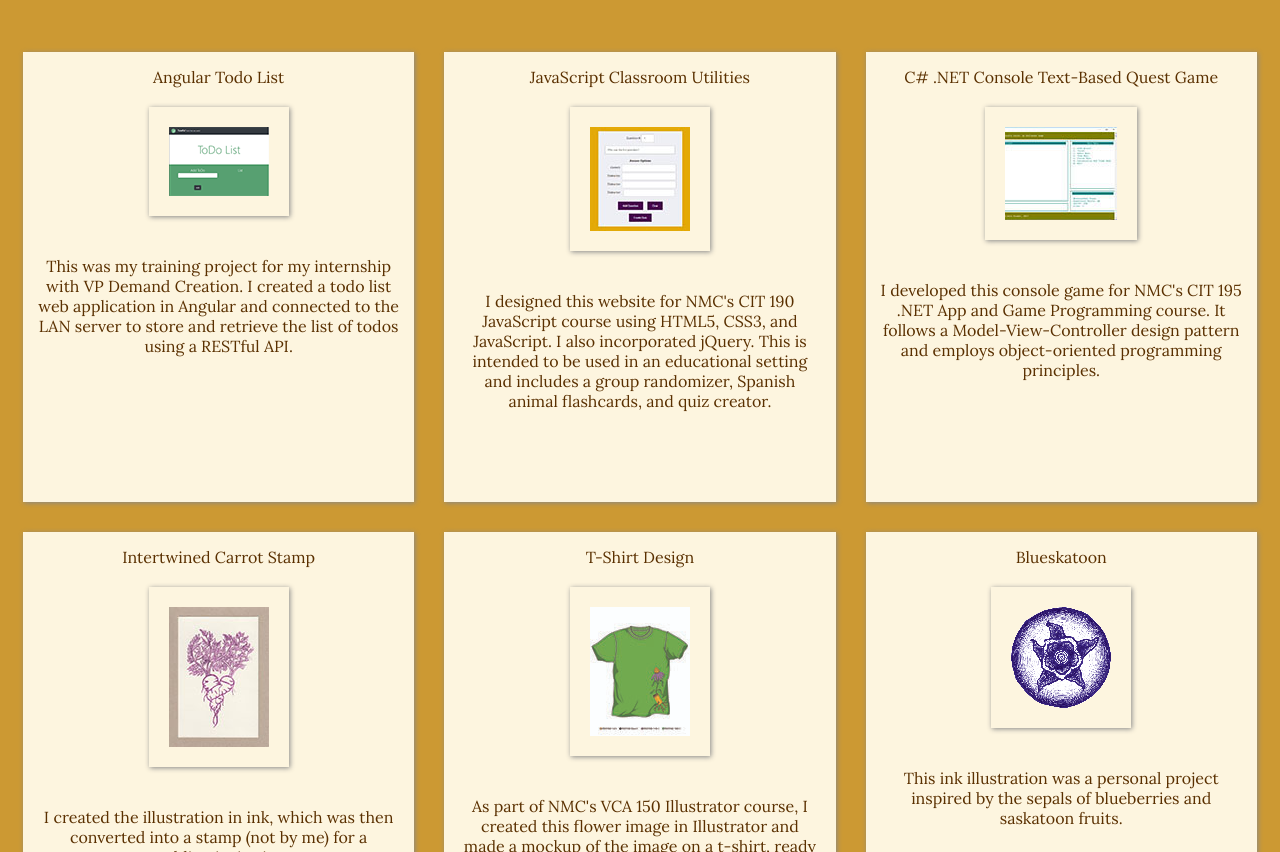
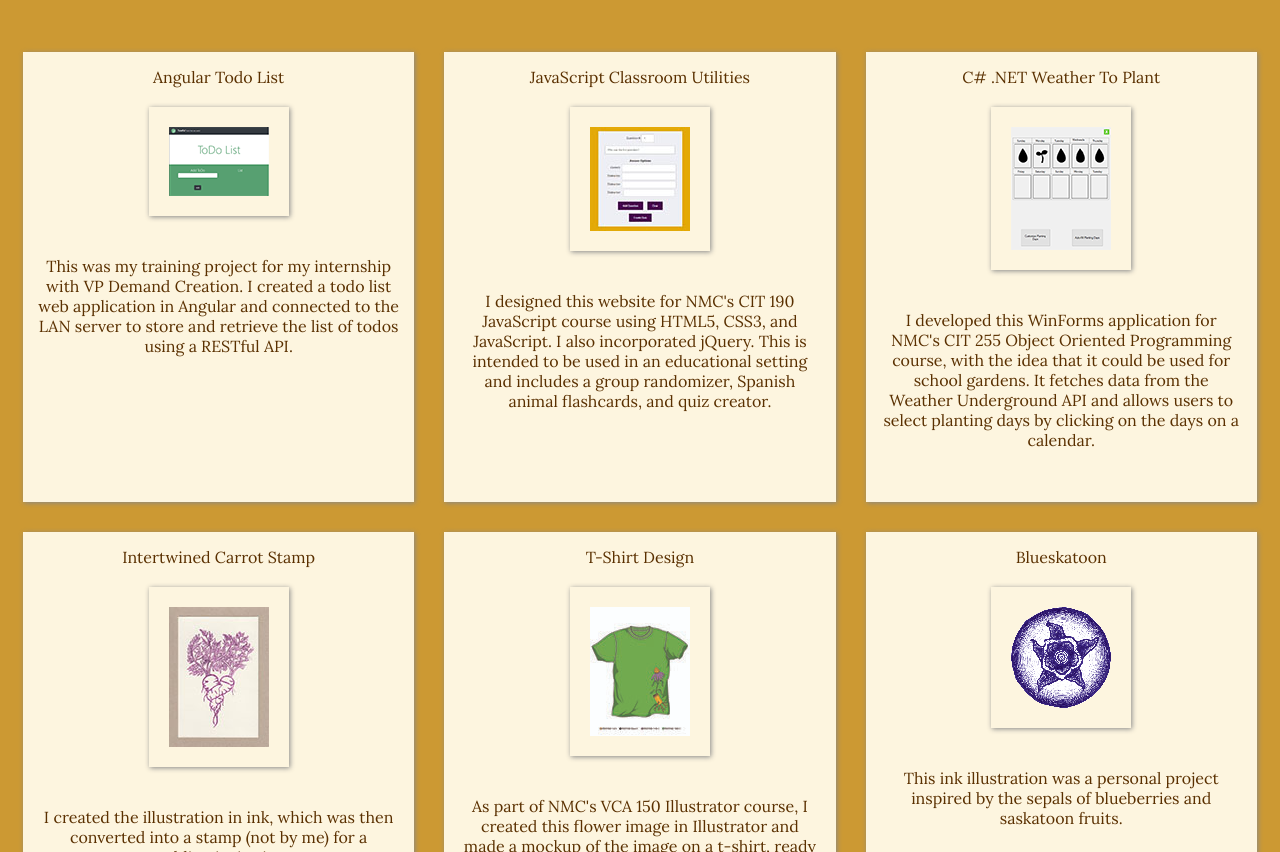
Before and after one commit to liannabow/liannabow.github.io, a plain HTML site: page index.html in a window 1280 px wide. Shown: the part 1393-2245 px from the top of the page. Drawn offline with nearby package versions, Linux system fonts and the light colour scheme; a web font is replaced by a local one.

Commit message:
weather to plant added

```diff
--- a/index.html
+++ b/index.html
@@ -64,7 +64,7 @@
             <div class="col-4">
                 <article class="portfolioBox Dev">Angular Todo List
                     <br>
-                    <a href="https://github.com/liannabow/AngularTodoList" target="_blank">
+                    <a href="https://github.com/liannabow/angular-todo-list" target="_blank">
                     <img src="media/TodoThumb.png"/>
                     </a>
                     <p>This was my training project for my internship with VP Demand Creation. I created a todo list web application in Angular and connected to the LAN server to store and retrieve the list of todos using a RESTful API.</p>
@@ -80,10 +80,11 @@
                 </article>
             </div>
             <div class="col-4">
-                <article class="portfolioBox Dev">C# .NET Console Text-Based Quest Game
+                <article class="portfolioBox Dev">C# .NET Weather To Plant
                     <br>
-                    <a href="https://github.com/liannabow/TB_QuestGame_Outlander" id="TBQuestLink" target="_blank"> <img src="media/TBQuestThumb.jpg"/></a>
-                    <p>I developed this console game for NMC's CIT 195 .NET App and Game Programming course. It follows a Model-View-Controller design pattern and employs object-oriented programming principles. </p>
+                    <a href="https://github.com/liannabow/CIT255FinalApplication" target="_blank">
+                    <img src="media/WeatherToPlantThumb.png"/></a>
+                    <p>I developed this WinForms application for NMC's CIT 255 Object Oriented Programming course, with the idea that it could be used for school gardens. It fetches data from the Weather Underground API and allows users to select planting days by clicking on the days on a calendar. </p>
                 </article>
             </div>
         </div>
```
Also changed, not shown: media/WeatherToPlantThumb.PNG (added).
